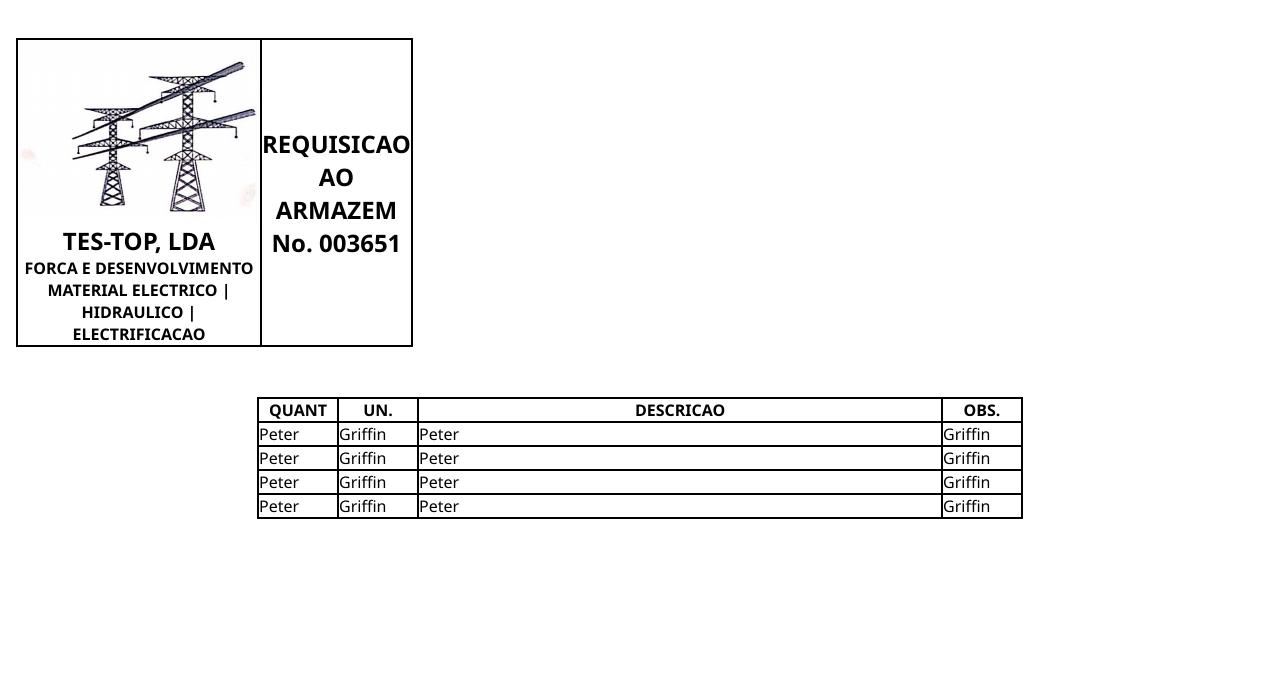
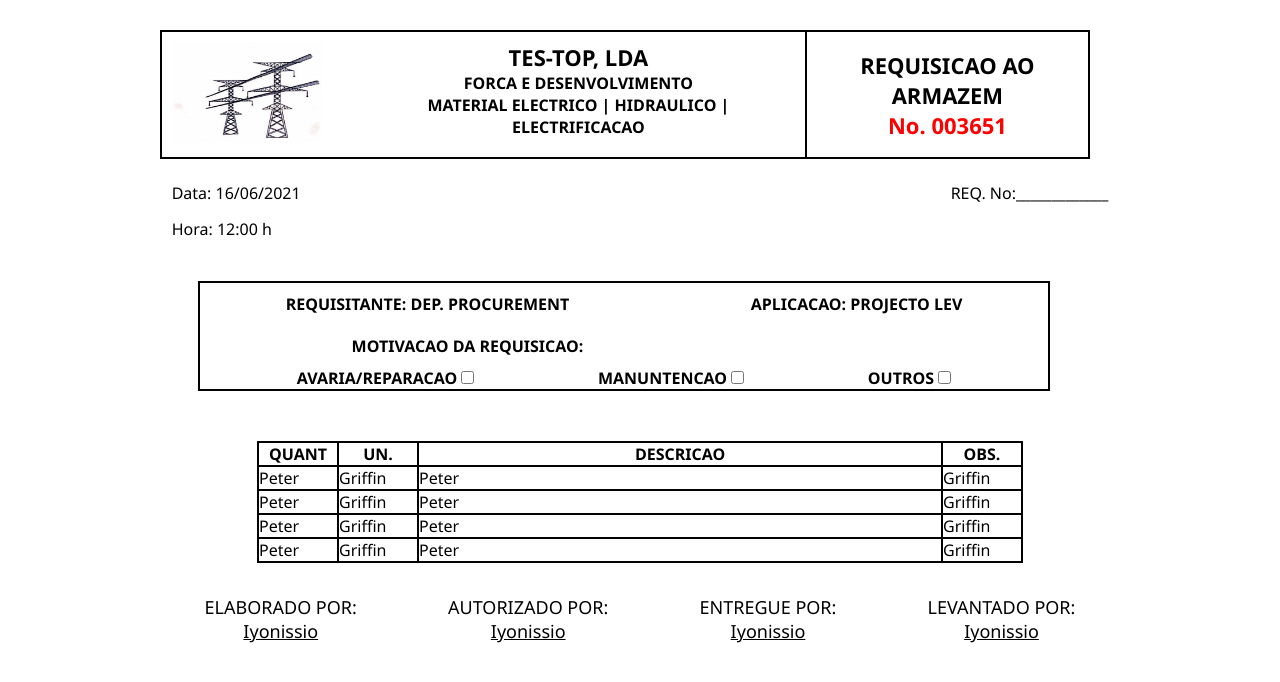
Before and after one commit to Iyonissio/TEST-TOP-FORMULARIOS, a plain HTML site: page index3.html in a window 1280 px wide. Drawn offline with Linux system fonts and the light colour scheme.

Commit message:
formularios com A4

```diff
--- a/css/style3.css
+++ b/css/style3.css
@@ -10,14 +10,121 @@ body {
   background: white;
 }
 
-.intro-topo {
-    display: grid;
-    grid-template-columns: 1fr 1fr 1fr 1fr;
-    padding-top: 38px;
-    padding-left: 16px;
-    padding-right: 16px;
+.grid-container-topo img {
+  width: 150px;
+  height: 100px;
 }
 
+.grid-container-topo h2 {
+  font-size: 22px;
+  font-weight: bold;
+}
+
+.grid-container-topo .grid-item-topo p {
+  font-size: 18px;
+  font-weight: bold;
+}
+
+.grid-container-topo {
+  display: grid;
+  padding-left: 160px;
+  padding-top: 30px;
+  padding-right: 160px;
+  grid-column-gap: 10px;
+  justify-content: center;
+  grid-template-columns: auto auto auto auto;
+}
+
+.grid-item-topo {
+  background-color: rgba(255, 255, 255, 0.8);
+  padding: 2px;
+  font-size: 18px;
+  text-align: center;
+}
+
+/*Datas css*/
+
+.datas {
+  display: grid;
+  grid-column-gap: 650px;
+  grid-template-columns: auto auto;
+  padding: 10px;
+  justify-content: center;
+}
+
+.datas .datas-detalhes p {
+  padding-top: 12px;
+  font-size: 16px;
+  line-height: 1.5;
+}
+
+/* fim datas*/
+
+/*Requisitante css*/
+
+.grid-container-meio-tabela{
+    display: grid;
+    padding-left: 198px;
+    padding-top: 30px;
+    padding-right: 230px;
+    grid-column-gap: 2px;
+}
+
+
+.requisitante {
+  display: grid;
+  grid-column-gap: 30px;
+  grid-template-columns: auto auto;
+  padding: 10px;
+  padding-left: 10px;
+  padding-right: 10px;
+}
+
+.requisitante-topo {
+  display: grid;
+  grid-column-gap: 50px;
+  grid-template-columns: auto auto;
+  padding: 10px;
+  padding-left: 10px;
+  padding-right: 20px;
+}
+
+.requisitante2 {
+  display: grid;
+  grid-column-gap: 30px;
+  grid-template-columns: auto auto auto;
+  padding-left: 50px;
+  padding-right: 50px;
+}
+/*Check box*/
+
+
+.page {
+  background: white;
+  display: block;
+  margin: 0 auto;
+  margin-bottom: 0.5cm;
+  box-shadow: 0 0 0.5cm rgba(0, 0, 0, 0.5);
+  display: flex;
+  align-items: center;
+  text-align: center;
+}
+
+.page[size="A4"] {
+  width: 21cm;
+  height: 29.7cm;
+  display: flex;
+  align-items: center;
+  text-align: center;
+}
+
+@media print {
+  body,
+  .page {
+    margin: 0;
+    box-shadow: 0;
+  }
+}
 
 .organizacao {
   display: flex;
@@ -37,7 +144,18 @@ span {
   width: 524px;
 }
 
+.grid-container {
+  display: grid;
+  padding-left: 160px;
+  padding-top: 30px;
+  padding-right: 160px;
+  grid-column-gap: 2px;
+  grid-template-columns: auto auto auto auto;
+}
 
-/*Pagina A4 Propriedades
-
-*/
+.grid-item {
+  background-color: rgba(255, 255, 255, 0.8);
+  padding: 2px;
+  font-size: 18px;
+  text-align: center;
+}
--- a/index3.html
+++ b/index3.html
@@ -1,9 +1,9 @@
 <!DOCTYPE html>
 <html lang="en">
   <head>
-    <meta charset="UTF-8">
-    <meta http-equiv="X-UA-Compatible" content="IE=edge">
-    <meta name="viewport" content="width=device-width, initial-scale=1.0">
+    <meta charset="UTF-8" />
+    <meta http-equiv="X-UA-Compatible" content="IE=edge" />
+    <meta name="viewport" content="width=device-width, initial-scale=1.0" />
     <title>Requisicao ao Armazem</title>
     <link rel="stylesheet" href="css/style3.css" />
 
@@ -12,39 +12,122 @@
         border-collapse: collapse;
       }
 
-        table, td, th {
+      table,
+      td,
+      th {
         border: 2px solid black;
+      }
+
+      @page {
+        size: auto;
+        margin: 0mm;
+      }
+
+      @media print {
+      .title {
+        display: none;
+      }
+      .grid-container {
+        padding-left: 20px;
+        padding-top: 30px;
+        padding-right: 20px;
+      }
+      .grid-container-topo {
+        padding-left: 16px;
+        padding-right: 16px;
+      }
+      .datas {
+        grid-column-gap: 370px;
+      }
+      .organizacao{
+        padding-left: 20px;
+        padding-right: 55px;
+      }
+      .grid-container-meio-tabela{
+        padding-left: 20px;
+        padding-right: 55px;
+      }
 }
     </style>
   </head>
-
-
-    <div class="intro-topo">
+  <body>
+    <page size="A4">
+      <div class="grid-container-topo">
           <table>
-            <tr>
-              <th class="gg">
-                <div class="logo-topo">
+            <th>
+              <div class="requisitante-topo">
+                <div class="requisitante-detalhes-topo">
                   <img src="image/testtop.PNG" alt="foto" />
                 </div>
-                <div class="info-topo">
+                <div class="requisitante-detalhes-topo">
                   <h2>TES-TOP, LDA</h2>
                   <p>FORCA E DESENVOLVIMENTO</p>
                   <P>MATERIAL ELECTRICO | HIDRAULICO | ELECTRIFICACAO</P>
                 </div>
-              </th>
-              <th class="gg">
-                  <div class="requisicao">
-                    <h2>REQUISICAO AO ARMAZEM </h2>
-                    <h2>No. 003651</h2>
               </div>
           </th>
-            </tr>
+          <th>
+            <div class="grid-item-topo">
+              <h2>REQUISICAO AO ARMAZEM </h2>
+              <h2 style="color: red;">No. 003651</h2>
+            </div>
+          </th>
           </table>
       </div>
 
-<body>
+      <div class="datas">
+        <div class="datas-detalhes">
+          <p>Data: 16/06/2021</p>
+          <p>Hora: 12:00 h</p>
+        </div>
+        <div class="datas-detalhes">
+          <p>REQ. No:_____________</p>
+        </div>
+      </div>
+
+
+
+      <div class="grid-container-meio-tabela">
+          <table>
+            <th>
+              <div class="requisitante">
+                <div class="requisitante-detalhes">
+                  <p>REQUISITANTE: DEP. PROCUREMENT</p>
+                </div>
+                <div class="requisitante-detalhes">
+                  <p>APLICACAO: PROJECTO LEV</p>
+                </div>
+              </div>
+              <div class="requisitante">
+                <div class="requisitante-detalhes">
+                  <p >MOTIVACAO DA REQUISICAO:</p>
+                </div>
+              </div>
+              <div class="requisitante2">
+                <div class="requisitante-detalhes2">
+                  <p>AVARIA/REPARACAO
+                    <input id="teste1" type="checkbox">
+                  </p>
+                </div>
+                <div class="requisitante-detalhes2">
+                  <p>MANUNTENCAO
+                    <input id="teste1" type="checkbox">
+                  </p>
+                </div>
+                <div class="requisitante-detalhes2">
+                  <p>OUTROS
+                    <input id="teste1" type="checkbox">
+                  </p>
+                </div>
+              </div>
+            </th>
+          </table>
+      </div>
+
+
+
       <div class="organizacao">
-        <table>
+        <table >
           <tr>
             <th class="gg">QUANT</th>
             <th class="gg">UN.</th>
@@ -75,10 +158,31 @@
             <td>Peter</td>
             <td>Griffin</td>
           </tr>
-
         </table>
       </div>
 
 
+      <div class="grid-container">
+        <div class="grid-item">
+          <p>ELABORADO POR:</p>
+          <p></p>
+          <p style="text-decoration: underline">Iyonissio</p>
+        </div>
+        <div class="grid-item">
+          <p>AUTORIZADO POR:</p>
+          <p></p>
+          <p style="text-decoration: underline">Iyonissio</p>
+        </div>
+        <div class="grid-item">
+          <p>ENTREGUE POR:</p>
+          <p></p>
+          <p style="text-decoration: underline">Iyonissio</p>
+        </div>
+        <div class="grid-item">
+          <p>LEVANTADO POR:</p>
+          <p></p>
+          <p style="text-decoration: underline">Iyonissio</p>
+      </div>
+    </page>
   </body>
 </html>
```
Also changed, not shown: index.html (+5 -0 lines), index2.html (+5 -0 lines), index4.html (+5 -0 lines). Lines whose indentation alone changed are shown as unchanged.
